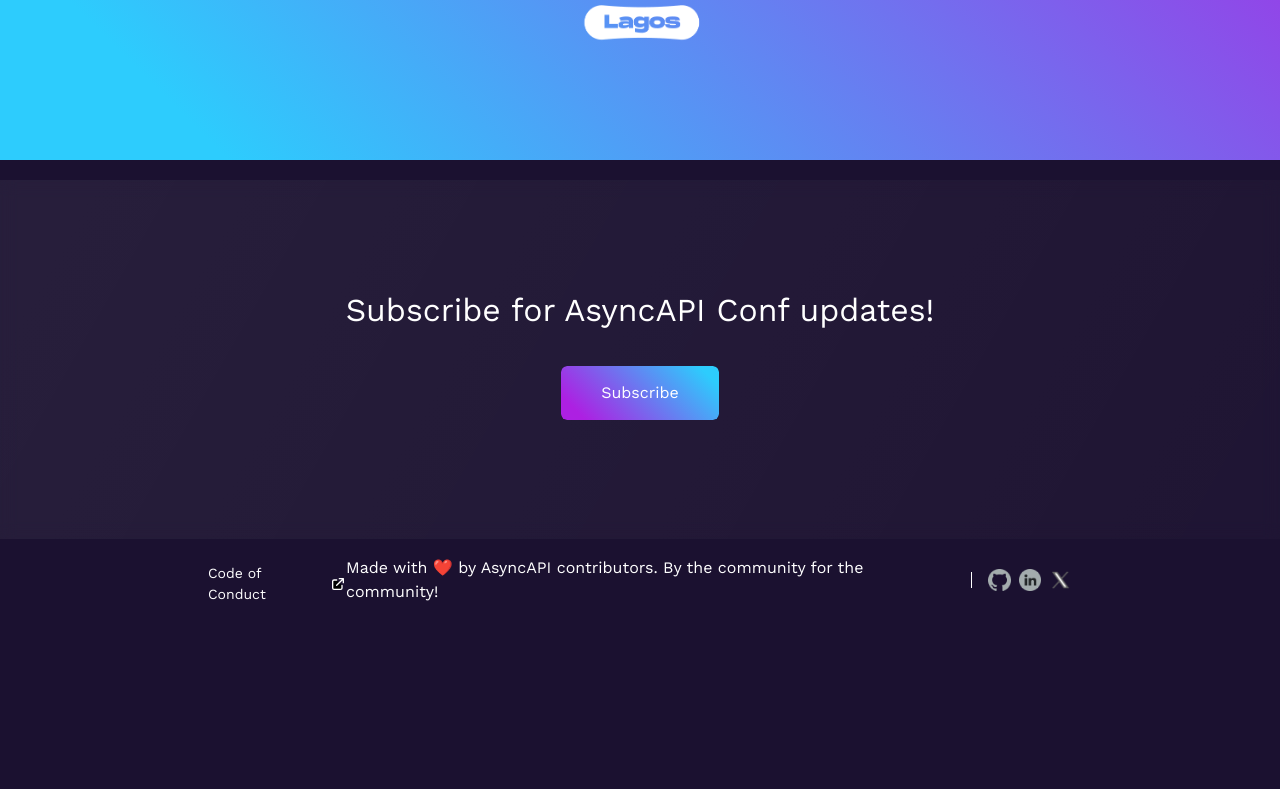
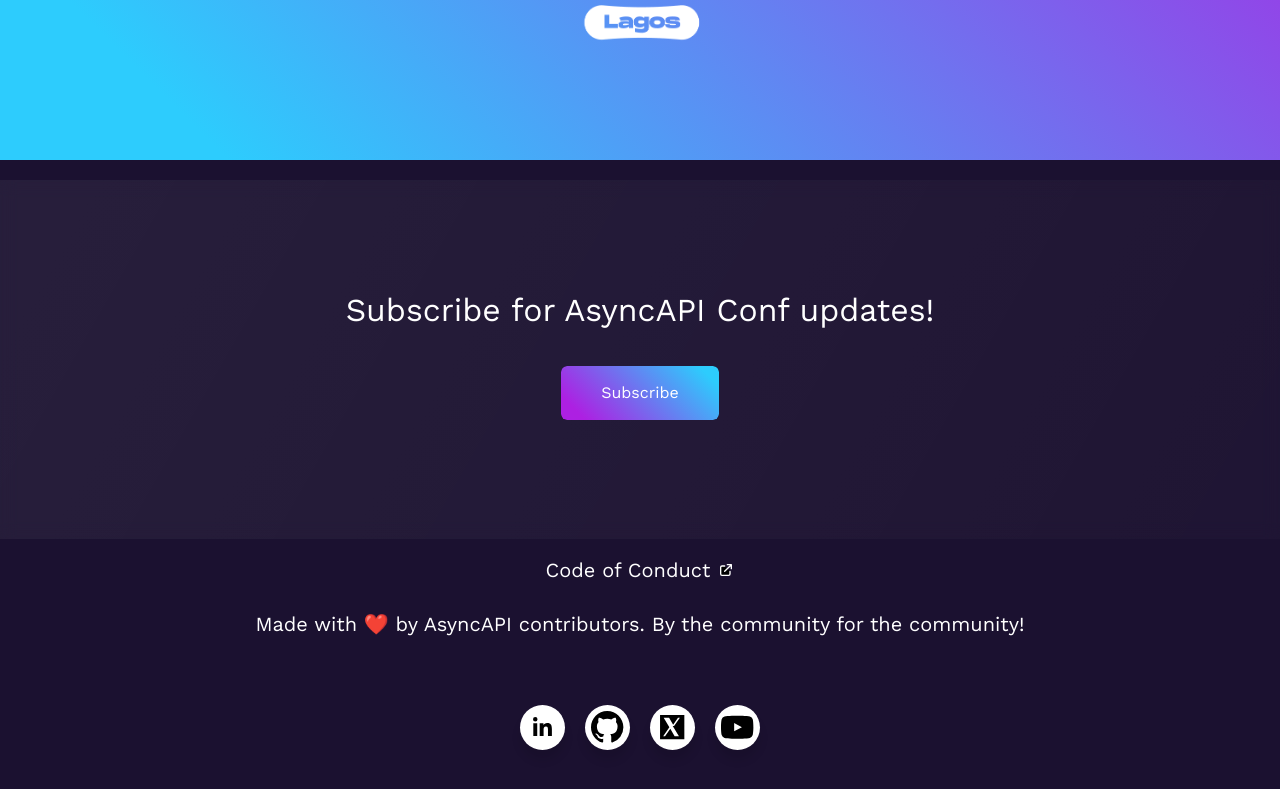
Before and after one commit to asyncapi/conference-website, a Next.js app: page / in a window 1280 px wide. Shown: the part 5162-5951 px from the top of the page. Before the commit the page ends 5783 px from the top, so only its background shows below. Built offline with nearby package versions, Linux system fonts and the light colour scheme.

Commit message:
Enhance social section to improve user engagement
Fixes #659

```diff
--- a/components/Footer/footer.js
+++ b/components/Footer/footer.js
@@ -1,32 +1,16 @@
 import React from "react";
-import Image from "next/image";
 import ILink from "../illustration/link";
+import Socials from "./socials";
 
 function Footer() {
-  const socials = [
-    {
-      name: "Github",
-      href: "https://github.com/asyncapi",
-      imgUrl: "/img/Github.png",
-    },
-    {
-      name: "Linkedin",
-      href: "https://www.linkedin.com/company/asyncapi/",
-      imgUrl: "/img/Linkedln.png",
-    },
-    {
-      name: "Twitter(X)",
-      href: "https://x.com/asyncapispec",
-      imgUrl: "/img/twitter_new.png",
-    },
-  ];
   return (
     <div className="container" data-test="footer">
       <div
-        className="w-full flex justify-between items-center p-4 sm:flex-col sm:gap-3"
+        className="w-full flex flex-col md:flex-row justify-between items-center p-4 gap-6"
         data-test="footer-asyncAPI-logo"
       >
-        <div className="mt-2 text-[14px] text-gray-100 sm:hidden">
+        {/* Code of Conduct Section */}
+        <div className="text-[20px] text-gray-100 flex items-center">
           <a
             href="https://github.com/asyncapi/community/blob/master/CODE_OF_CONDUCT.md"
             target="_blank"
@@ -34,34 +18,20 @@ function Footer() {
             className="hover:underline text-white duration-200 ease-in-out flex items-center"
             data-test="code-of-conduct"
           >
-           <span> Code of Conduct </span><span><ILink className='w-4 ml-2' fill='white' /></span>
+            <span>Code of Conduct</span>
+            <ILink className="w-4 ml-2" fill="white" />
           </a>
         </div>
-        <div></div>
-        <div className="flex items-center justify-between sm:flex-col sm:items-center">
-         <div className="text-white">Made with ❤️ by AsyncAPI contributors. By the community for the community!</div>
-         <div className="w-[0.9px] h-4 bg-white ml-4 sm:hidden" />
-            <div className="ml-4 flex justify-between items-center gap-2 sm:mt-4">
-              {socials.map((social, index) => {
-                return (
-                  <a
-                    key={index}
-                    href={social.href}
-                    target="_blank"
-                    rel="noreferrer"
-                    className="rounded-lg flex items-center justify-center hover:border-[#AD20E2] duration-150 ease-in-out"
-                    data-test={`footer-${social.name}`}
-                  >
-                    <Image
-                      src={social.imgUrl}
-                      alt={social.name}
-                      height={23}
-                      width={23}
-                    />
-                  </a>
-                );
-              })}
-            </div>
+
+        {/* "Made with ❤️" and Socials Section */}
+        <div className="flex flex-col md:flex-row items-center gap-4 text-center md:text-left">
+          <span className="text-white text-[20px]">
+            Made with ❤️ by AsyncAPI contributors. By the community for the community!
+          </span>
+          <div className="w-full md:w-[1px] h-[1px] md:h-6 bg-white md:block hidden" />
+          <div className="flex items-center gap-2">
+            <Socials />
+          </div>
         </div>
       </div>
     </div>
--- /dev/null
+++ b/components/Footer/socials.js
@@ -0,0 +1,115 @@
+import React from 'react';
+import styled from 'styled-components';
+
+const Button = () => {
+  return (
+    <StyledWrapper>
+      <ul className="wrapper">
+        <li className="icon linkedin" onClick={() => window.location.href = 'https://www.linkedin.com/company/asyncapi/posts/?feedView=all'}>
+          <span className="tooltip">LinkedIn</span>
+          <svg viewBox="0 0 448 512" height="1.2em" fill="currentColor" xmlns="http://www.w3.org/2000/svg">
+            <path d="M100.28 448H7.4V148.9h92.88zm-46.44-341.5a53.27 53.27 0 1 1 53.26-53.27 53.27 53.27 0 0 1-53.26 53.27zM447.8 448h-92.63V302.4c0-34.7-.7-79.3-48.3-79.3s-55.7 37.8-55.7 76.9V448h-92.63V148.9h88.9v40.8h1.3c12.4-23.5 42.7-48.3 87.9-48.3 94 0 111.3 61.9 111.3 142.3V448z" />
+          </svg>
+        </li>
+        <li className="icon github" onClick={() => window.location.href = 'https://github.com/asyncapi'}>
+          <span className="tooltip">GitHub</span>
+          <svg xmlns="http://www.w3.org/2000/svg" height="1.8em" fill="currentColor" viewBox="0 0 16 16">
+            <path d="M8 0C3.58 0 0 3.58 0 8c0 3.54 2.29 6.53 5.47 7.59.4.07.55-.17.55-.38 0-.19-.01-.82-.01-1.49-2.01.37-2.53-.49-2.69-.94-.09-.23-.48-.94-.82-1.13-.28-.15-.68-.52-.01-.53.63-.01 1.08.58 1.23.82.72 1.21 1.87.87 2.33.66.07-.52.28-.87.51-1.07-1.78-.2-3.64-.89-3.64-3.95 0-.87.31-1.58.82-2.14-.08-.2-.36-1.02.08-2.12 0 0 .67-.21 2.2.82a7.6 7.6 0 0 1 2-.27c.68 0 1.36.09 2 .27 1.53-1.03 2.2-.82 2.2-.82.44 1.1.16 1.92.08 2.12.51.56.82 1.27.82 2.14 0 3.07-1.87 3.75-3.65 3.95.29.25.54.73.54 1.48 0 1.07-.01 1.93-.01 2.2 0 .21.15.46.55.38A8.012 8.012 0 0 0 16 8c0-4.42-3.58-8-8-8z" />
+          </svg>
+        </li>
+        <li className="icon twitter" onClick={() => window.location.href = 'https://x.com/AsyncAPISpec'}>
+  <span className="tooltip">Twitter</span>
+  <svg xmlns="http://www.w3.org/2000/svg" height="1.8em" fill="currentColor" viewBox="0 0 24 24">
+    <path d="M3 3h18v18H3V3zm10.4 8.2l4.3-6.2h-1.4l-3.6 5.2-3-5.2H5.7l4.2 7.1-4.6 6.7h1.4l3.9-5.6 3.2 5.6h3.2l-4.6-7.6z"/>
+  </svg>
+</li>
+
+        <li className="icon youtube" onClick={() => window.location.href = 'https://www.youtube.com/asyncapi'}>
+    <span className="tooltip">YouTube</span>
+    <svg xmlns="http://www.w3.org/2000/svg" height="1.8em" fill="currentColor" viewBox="0 0 24 24">
+      <path d="M23.498 6.186a2.999 2.999 0 0 0-2.118-2.118C19.5 3.5 12 3.5 12 3.5s-7.5 0-9.38.568a2.999 2.999 0 0 0-2.118 2.118C0 8.07 0 12 0 12s0 3.93.502 5.814a2.999 2.999 0 0 0 2.118 2.118C4.5 20.5 12 20.5 12 20.5s7.5 0 9.38-.568a2.999 2.999 0 0 0 2.118-2.118C24 15.93 24 12 24 12s0-3.93-.502-5.814zM9.75 15.02V8.98L15.5 12l-5.75 3.02z" />
+    </svg>
+  </li>
+      </ul>
+    </StyledWrapper>
+  );
+}
+
+const StyledWrapper = styled.div`
+  .wrapper {
+    display: inline-flex;
+    list-style: none;
+    height: 120px;
+    width: 100%;
+    padding-top: 40px;
+    font-family: "Poppins", sans-serif;
+    justify-content: center;
+  }
+
+  .wrapper .icon {
+    position: relative;
+    background: #fff;
+    border-radius: 50%;
+    margin: 10px;
+    width: 45px;
+    height: 45px;
+    font-size: 18px;
+    display: flex;
+    justify-content: center;
+    align-items: center;
+    flex-direction: column;
+    box-shadow: 0 10px 10px rgba(0, 0, 0, 0.1);
+    cursor: pointer;
+    transition: all 0.2s cubic-bezier(0.68, -0.55, 0.265, 1.55);
+  }
+
+  .wrapper .tooltip {
+    position: absolute;
+    top: 0;
+    font-size: 14px;
+    background: #fff;
+    color: #fff;
+    padding: 5px 8px;
+    border-radius: 5px;
+    box-shadow: 0 10px 10px rgba(0, 0, 0, 0.1);
+    opacity: 0;
+    pointer-events: none;
+    transition: all 0.3s cubic-bezier(0.68, -0.55, 0.265, 1.55);
+  }
+
+  .wrapper .icon:hover .tooltip {
+    top: -45px;
+    opacity: 1;
+    visibility: visible;
+    pointer-events: auto;
+  }
+
+  .wrapper .linkedin:hover,
+  .wrapper .linkedin:hover .tooltip,
+  .wrapper .linkedin:hover .tooltip::before {
+    background: #0077b5;
+    color: #fff;
+  }
+
+  .wrapper .github:hover,
+  .wrapper .github:hover .tooltip,
+  .wrapper .github:hover .tooltip::before {
+    background: #333;
+    color: #fff;
+  }
+
+  .wrapper .twitter:hover,
+  .wrapper .twitter:hover .tooltip,
+  .wrapper .twitter:hover .tooltip::before {
+    background: #333;
+    color: #fff;
+  }
+
+  .wrapper .youtube:hover,
+  .wrapper .youtube:hover .tooltip,
+  .wrapper .youtube:hover .tooltip::before {
+    background: #ff0000;
+    color: #fff;
+  }`;
+
+export default Button;
--- a/package.json
+++ b/package.json
@@ -34,7 +34,8 @@
     "react-select": "^5.7.5",
     "react-slick": "^0.29.0",
     "react-youtube-embed": "^1.0.3",
-    "slick-carousel": "^1.8.1"
+    "slick-carousel": "^1.8.1",
+     "styled-components": "^6.1.17"
   },
   "devDependencies": {
     "autoprefixer": "^10.4.7",
```
